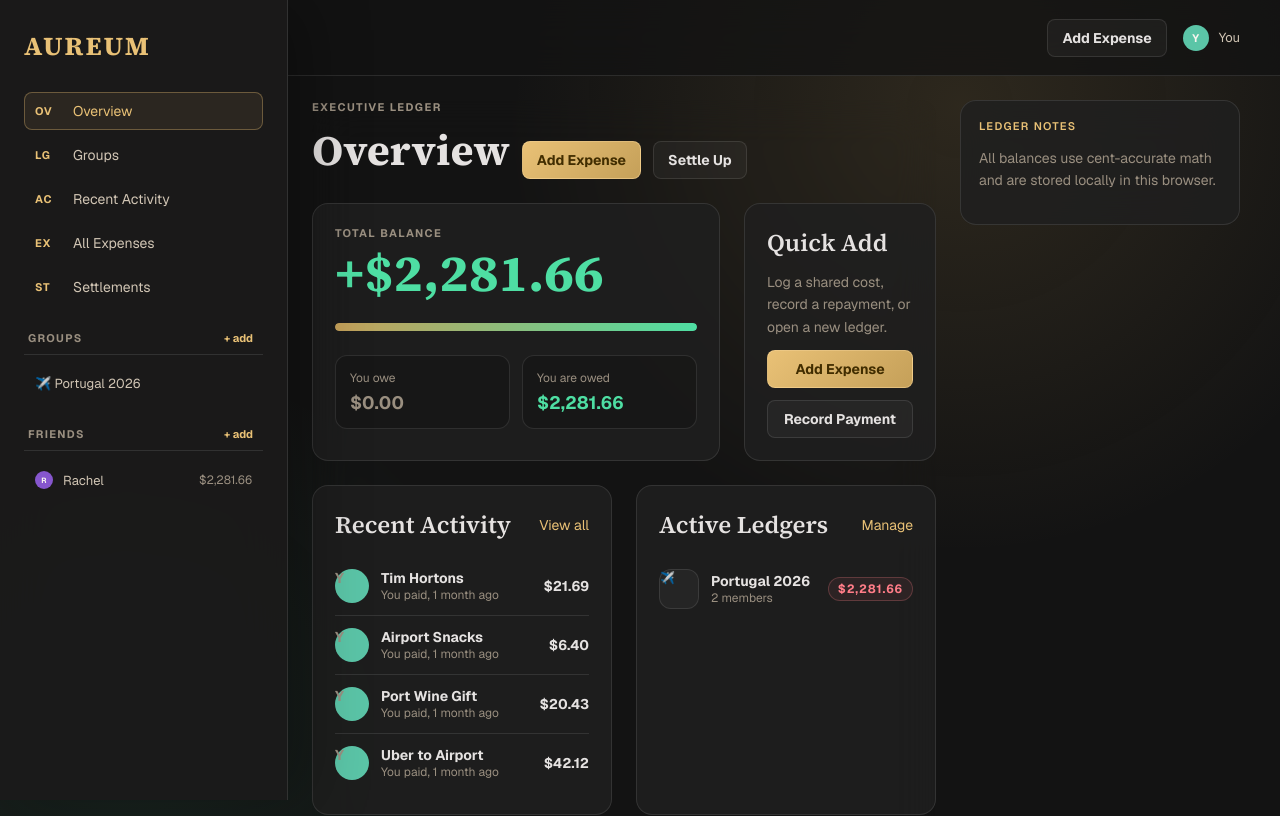
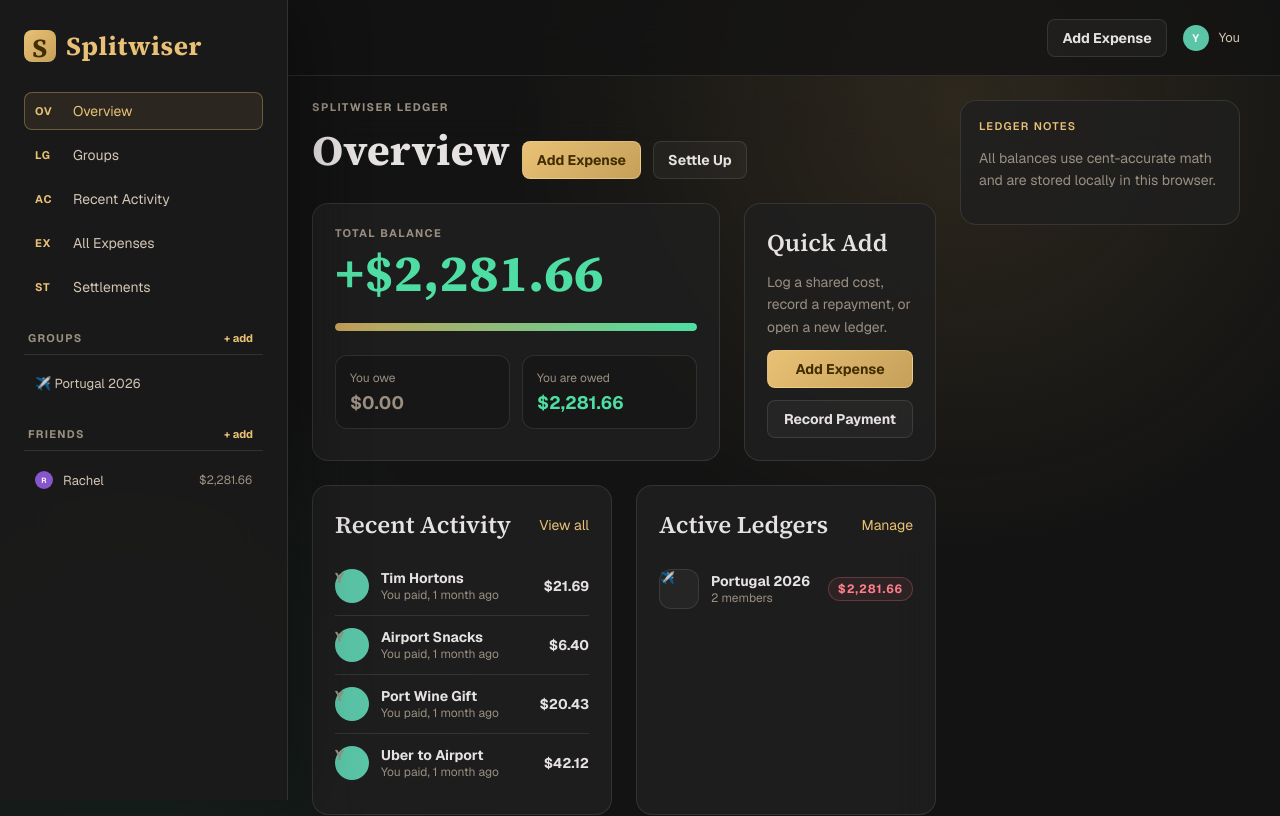
Before and after one commit to nhihadhassan/Splitwiser, a React (Vite) app: page / in a window 1280 px wide. Shown: the top 816 px of the page. Built offline with nearby package versions, Linux system fonts and the light colour scheme.

Commit message:
Rename app branding to Splitwiser

```diff
--- a/src/components/Layout.tsx
+++ b/src/components/Layout.tsx
@@ -25,7 +25,7 @@
     <>
       <header className="topbar">
         <NavLink to="/" className="brand">
-          <span className="logo">A</span> AUREUM
+          <span className="logo">S</span> Splitwiser
         </NavLink>
         <div className="spacer" />
         <button className="btn btn-plain top-action" onClick={() => setAddingExpense(true)}>
@@ -39,6 +39,9 @@
 
       <div className="layout">
         <nav className="nav">
+          <NavLink to="/" className="side-brand">
+            <span className="logo">S</span> Splitwiser
+          </NavLink>
           <NavLink to="/" end className="nav-link">
             <span className="nav-mark">OV</span> Overview
           </NavLink>
--- a/src/pages/Dashboard.tsx
+++ b/src/pages/Dashboard.tsx
@@ -37,7 +37,7 @@
       <main className="pane pane-wide">
         <div className="pane-header hero-header">
           <div>
-            <p className="eyebrow">Executive Ledger</p>
+            <p className="eyebrow">Splitwiser Ledger</p>
             <h1>Overview</h1>
           </div>
           <button className="btn btn-gold" onClick={() => setAddingExpense(true)}>
--- a/src/pages/GroupsPage.tsx
+++ b/src/pages/GroupsPage.tsx
@@ -37,7 +37,7 @@
       <main className="pane pane-wide">
         <div className="pane-header hero-header">
           <div>
-            <p className="eyebrow">Private Ledgers</p>
+            <p className="eyebrow">Splitwiser Groups</p>
             <h1>Active Groups</h1>
           </div>
           <button className="btn btn-gold" onClick={() => setAddingGroup(true)}>
--- a/src/styles.css
+++ b/src/styles.css
@@ -128,13 +128,15 @@
   overflow-y: auto;
 }
 
-.nav::before {
-  content: "AUREUM";
+.side-brand {
+  display: flex;
+  align-items: center;
+  gap: 10px;
   font-family: "Source Serif 4", serif;
   color: var(--gold);
   font-size: 26px;
   font-weight: 700;
-  letter-spacing: 0.08em;
+  letter-spacing: 0.02em;
   margin-bottom: 22px;
 }
 
```
